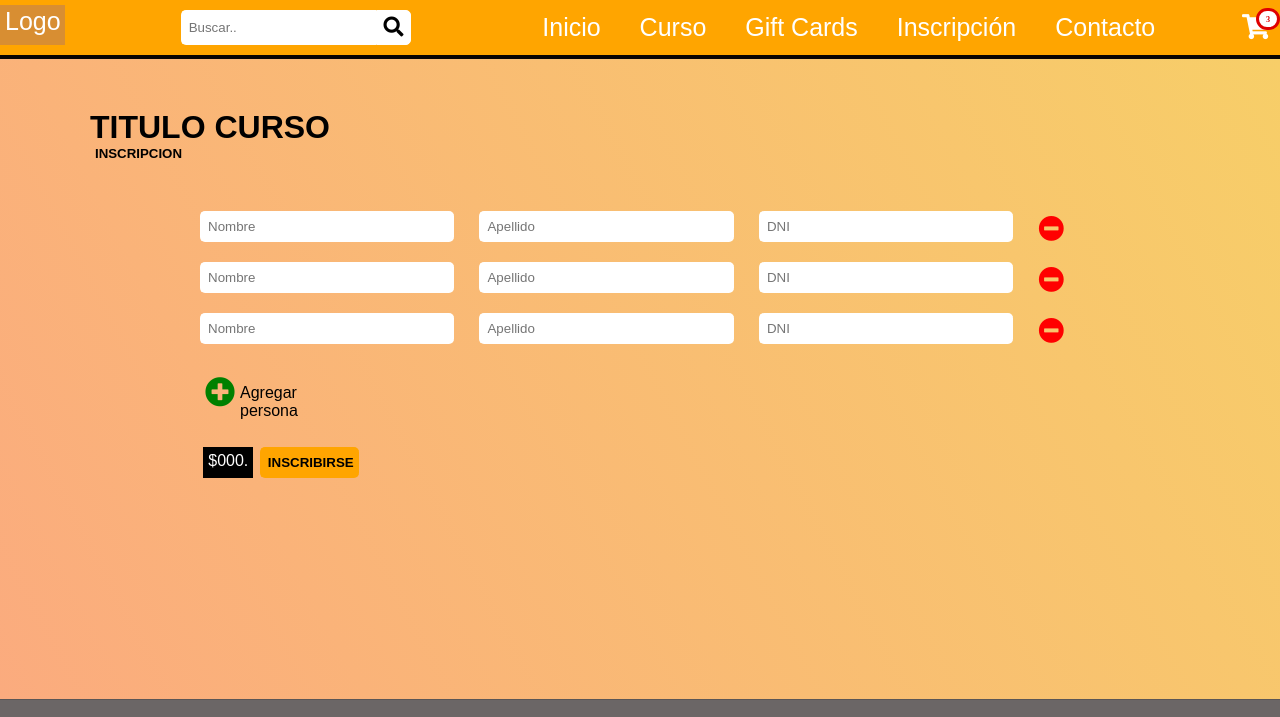
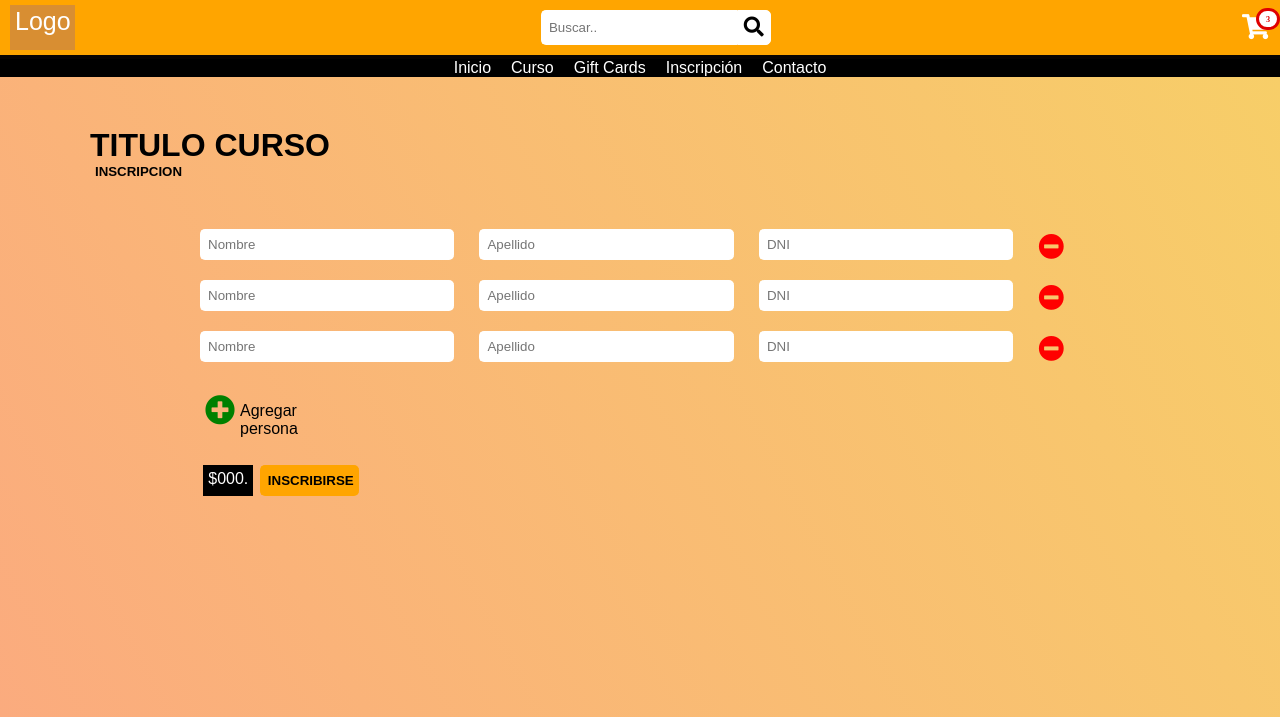
Before and after one commit to jonaalvarez/plataforma-de-cursos-online, a plain HTML site: page subscribe-course.html in a window 1280 px wide. Shown: the top 717 px of the page. Drawn offline with Linux system fonts and the light colour scheme.

Commit message:
saco nav fuera

```diff
--- a/css/estilos.css
+++ b/css/estilos.css
@@ -21,12 +21,12 @@ header {
   font-size: 25px;
 }
 
-.logo {
+.logo{
   background-color: #d88e32;
   width: 50px;
   display: flex;
   padding: 2px 10px 5px 5px;
-  margin: 5px 0 10px 0px;
+  margin: 5px 0 5px 10px;
 }
 
 .searchBar {
@@ -147,35 +147,31 @@ header {
 }
 
 /* Nav Header */
-
-.logo-nav-container {
+.nav-container {
   display: flex;
-  justify-content: space-between;
-  align-items: center;
-  flex-wrap: wrap;
+  justify-content: center;
+  background-color: black;
 }
 
-.navigation ul {
-  margin: 0;
-  padding: 0;
+.nav-container ul {
+  display: flex;
+  justify-content: center;
+}
+
+.nav-container li {
   list-style: none;
 }
 
-.navigation li {
-  display: inline-block;
-}
-
-.navigation ul li a {
-  display: block;
-  padding: 0.5rem 1rem;
+.nav-container a {
   transition: all 0.4s linear;
   border-radius: 5px;
   color: white;
+  padding: 3px 10px 0px 10px;
   text-decoration: none;
 }
 
-.navigation ul li a:hover {
-  background: #e8000033;
+.nav-container a:hover {
+  background-color: grey;
 }
 
 /* Cursos destacados */
--- a/subscribe-course.html
+++ b/subscribe-course.html
@@ -28,18 +28,6 @@
           <i class="fa fa-search"></i>
         </button>
       </form>
-         <!-- Nav Header -->
-         <div class="container logo-nav-container">
-          <nav class="navigation">
-            <ul>
-              <li><a href="./index.html">Inicio</a></li>
-              <li><a href="./detalle-de-curso.html">Curso</a></li>
-              <li><a href="./gift-card.html">Gift Cards</a></li>
-              <li><a href="./subscribe-course.html">Inscripción</a></li>
-              <li><a href="./contacto.html">Contacto</a></li>
-            </ul>
-          </nav>
-        </div>
         <!-- Cart -->
       <div class="cart">
         <span>
@@ -47,6 +35,17 @@
         </span>
       </div>
     </header>
+
+     <!-- Nav Header -->
+     <nav class="nav-container">
+      <ul>
+        <li><a href="./index.html">Inicio</a></li>
+        <li><a href="./detalle-de-curso.html">Curso</a></li>
+        <li><a href="./gift-card.html">Gift Cards</a></li>
+        <li><a href="./subscribe-course.html">Inscripción</a></li>
+        <li><a href="./contacto.html">Contacto</a></li>
+      </ul>
+    </nav>
     <main class="subscribe-main">
       <div class="titulo-subscribe">
         <h1>TITULO CURSO</h1>
```
Also changed, not shown: contacto.html (+10 -12 lines), detalle-de-curso.html (+10 -12 lines), gift-card.html (+11 -13 lines), index.html (+11 -14 lines), img/logo.jpg (deleted), img/logo.png (added).
